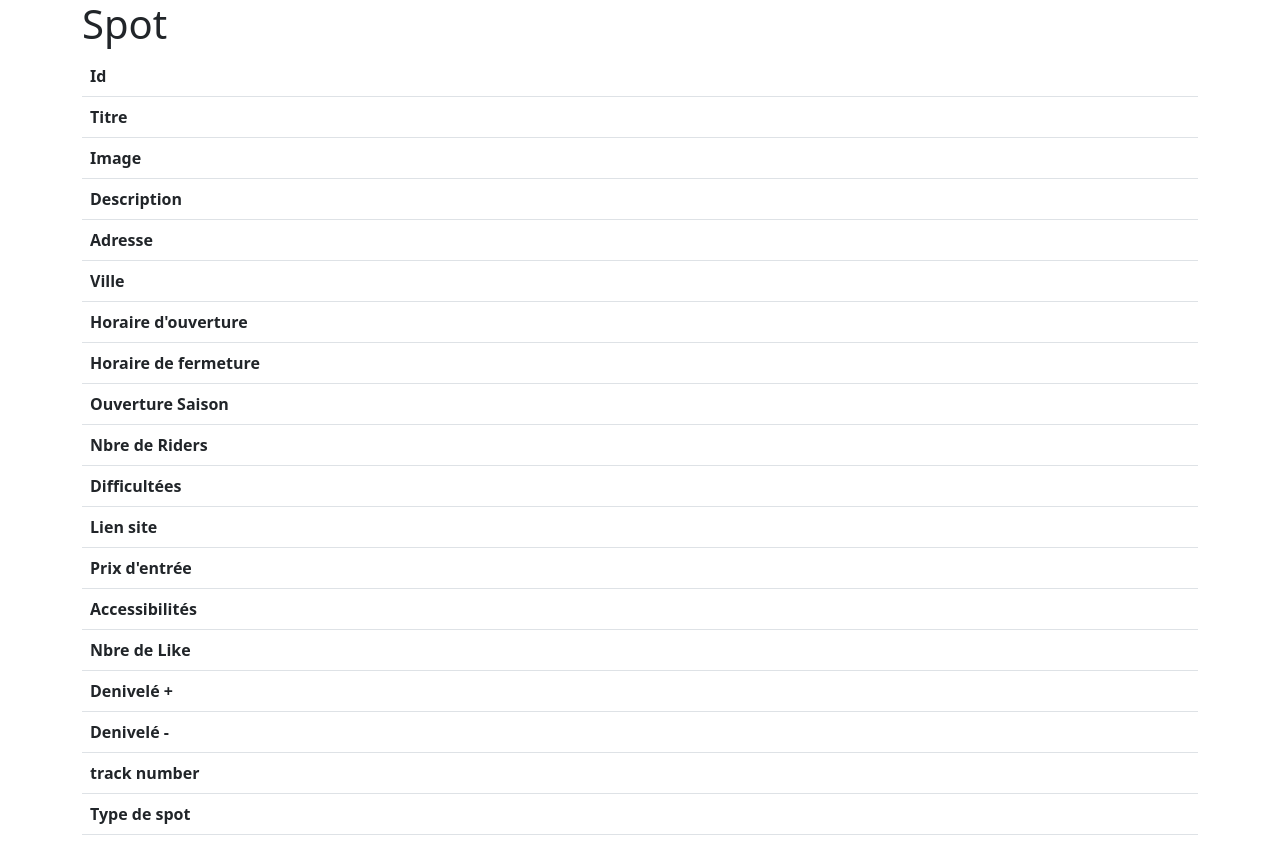
After one commit to laurentlaubie/high_Riders, a Symfony app: template high-riders/templates/backoffice/spots/show.html.twig in a window 1280 px wide. The commit adds this page. Run offline with Twig, Linux system fonts and the light colour scheme; the template is opened without the code that fills it, so the values that code supplies are empty; some libraries are stand-ins or nearby versions.

Commit message:
feat/create backoffice-SpotController + findbyall and by id + template

```diff
--- a/high-riders/src/Controller/Backoffice/UserController.php
+++ b/high-riders/src/Controller/Backoffice/UserController.php
@@ -9,11 +9,11 @@ use Symfony\Component\HttpFoundation\Response;
 use Symfony\Component\Routing\Annotation\Route;
 
 /**
-     * @Route("/backoffice/user", name="backoffice_")
+     * @Route("/backoffice/users", name="backoffice_")
      */
 class UserController extends AbstractController
 {
-    // ===================== Page User Display  =================//
+    // ===================== Page Users Display  =================//
     /**
     * @Route("/", name="user_index",  methods={"GET"})
     */
--- /dev/null
+++ b/high-riders/templates/backoffice/spots/show.html.twig
@@ -0,0 +1,93 @@
+{% extends 'base.html.twig' %}
+
+{% block title %}Hello page Spot Backoffice{% endblock %}
+
+{% block body %}
+<main class="container">
+    <h1>Spot</h1>
+
+            <table class="table">
+                <tbody>
+                    <tr>
+                        <th>Id</th>
+                        <td>{{ spot.id }}</td>
+                    </tr>
+                    <tr>
+                        <th>Titre</th>
+                        <td>{{ spot.title }}</td>
+                    </tr>
+                     <tr>
+                        <th>Image</th>
+                        <th> <image src="{{ spot.image }}" width="75" > </th>
+                    </tr>
+                    <tr>
+                        <th>Description</th>
+                        <td>{{ spot.description }}</td>
+                    </tr>
+                    <tr>
+                        <th>Adresse</th>
+                        <td>{{ spot.address }}</td>
+                    </tr>
+                    <tr>
+                        <th>Ville</th>
+                        <td>{{ spot.city }}</td>
+                    </tr>
+                    <tr>
+                        <th>Horaire d'ouverture</th>
+                        <td>{{ spot.openingHours }}</td>
+                    </tr>
+                    <tr>
+                        <th>Horaire de fermeture</th>
+                        <td>{{ spot.closedHours }}</td>
+                    </tr>
+                     <tr>
+                        <th>Ouverture Saison</th>
+                        <td>{{ spot.saisonDate }}</td>
+                    </tr>
+                     <tr>
+                        <th>Nbre de Riders</th>
+                        <td>{{ spot.numbersUsers }}</td>
+                    </tr>
+                     <tr>
+                        <th>Difficultées</th>
+                        <td>{{ spot.difficulty }}</td>
+                    </tr>
+                    <tr>
+                        <th>Lien site</th>
+                        <td>{{ spot.link }}</td>
+                    </tr>
+                    <tr>
+                        <th>Prix d'entrée</th>
+                        <td>{{ spot.price }}</td>
+                    </tr>
+                    <tr>
+                        <th>Accessibilités</th>
+                        <td>{{ spot.accessibility }}</td>
+                    </tr>
+                    <tr>
+                        <th>Nbre de Like</th>
+                        <td>{{ spot.sLike }}</td>
+                    </tr>
+                     <tr>
+                        <th>Denivelé + </th>
+                        <td>{{ spot.dPositif }}</td>
+                    </tr>
+                     <tr>
+                        <th>Denivelé - </th>
+                        <td>{{ spot.dNegatif }}</td>
+                    </tr>
+                     <tr>
+                        <th>track number</th>
+                        <td>{{ spot.trackNumber }}</td>
+                    </tr>
+                     <tr>
+                        <th>Type de spot</th>
+                        <td>{{ spot.typeSpot }}</td>
+                    </tr>
+
+                </tbody>
+            </table>
+
+
+</main>
+{% endblock %}
```
Also changed, not shown: high-riders/src/Controller/Backoffice/SpotsController.php (+22 -3 lines), high-riders/templates/backoffice/spots/index.html.twig (+60 -13 lines), high-riders/templates/backoffice/user/index.html.twig (+5 -7 lines).
